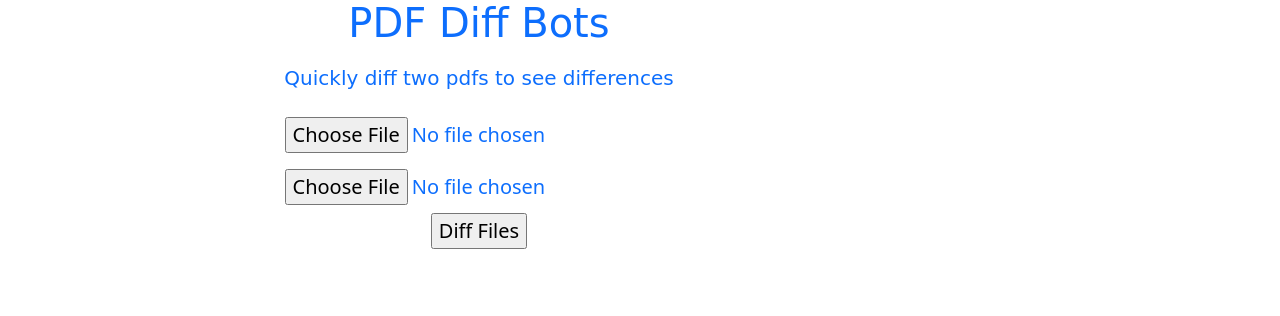
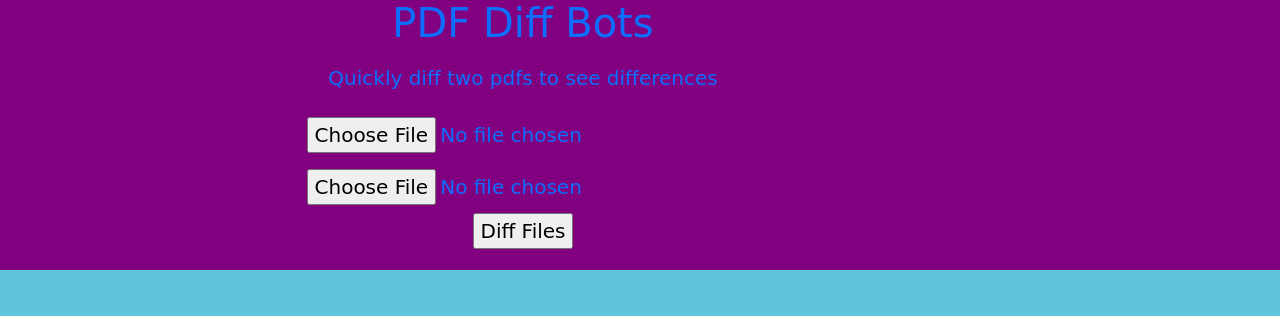
Before and after one commit to akedia23/pdf_diff, a Flask app: page / in a window 1280 px wide. Shown: the part 538-854 px from the top of the page. Run offline with Flask 2, Linux system fonts and the light colour scheme.

Commit message:
made pretty

```diff
--- a/static/style.css
+++ b/static/style.css
@@ -1,9 +1,58 @@
+body {
+  font-family: Comic sans MS;
+  width:100%;
+  margin-left:auto;
+  margin-right:auto;
+
+}
+
+.title {
+  text-align: center
+}
+.centered-wrapper {
+  position: relative;
+  text-align: center;
+}
+
+.container {
+  height: 100%;
+  display: flex;
+  justify-content: center;
+  align-items: center;
+}
+
+
 body,
 html {
   width: 100%;
   height: 100%;
   margin: 0;
   padding: 0;
+  background-color: rgb(97, 196, 221);
+}
+
+img,
+html {
+  display: block;
+  margin: 0 auto;
+}
+
+nav{
+  background-color: purple;
+}
+
+.p{
+  font-size: 24px;
+  text-transform: uppercase;
+  font-weight: 900;
+  color: #a43a9f;
+}
+
+.center {
+  margin: auto;
+  width: 50%;
+  border: 3px solid green;
+  padding: 10px;
 }
 
 .columns {
```
